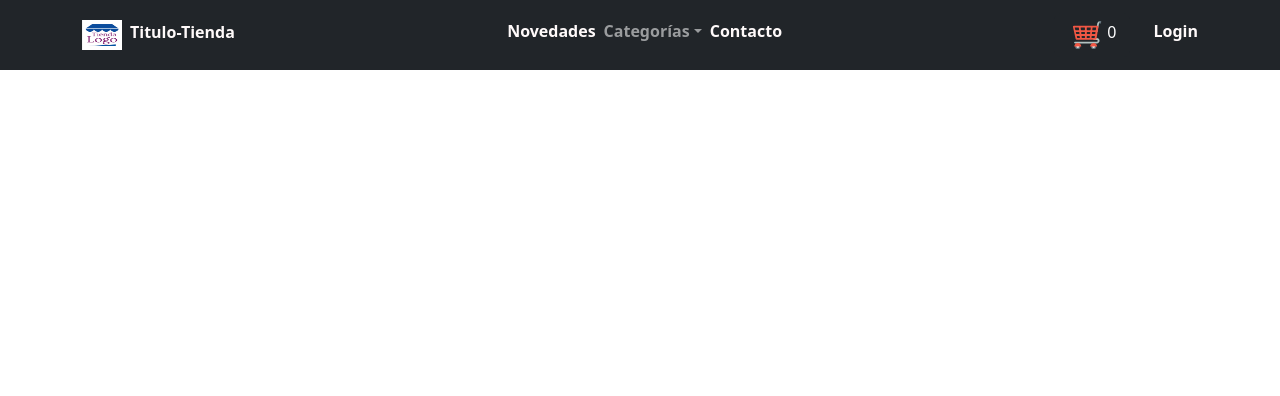
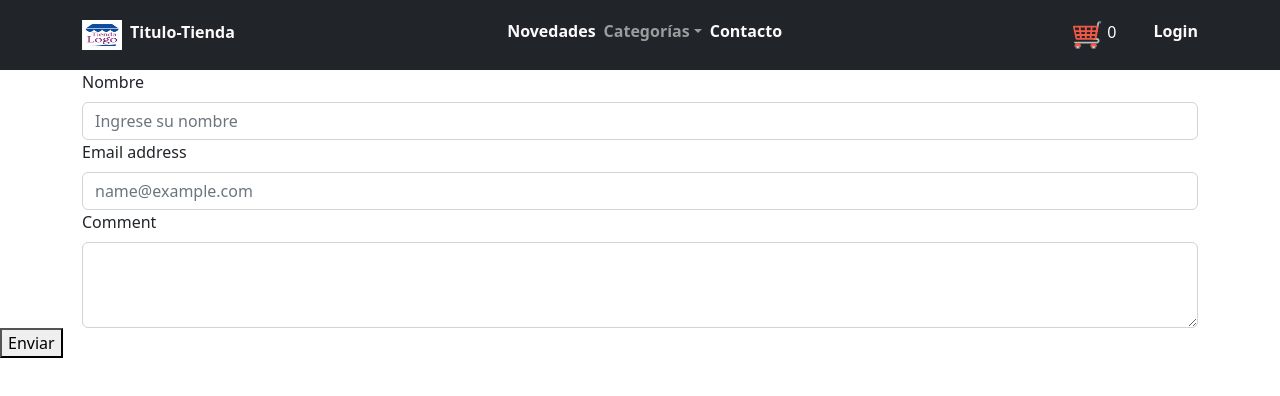
Before and after one commit to DjCristian95/ecommerce-react, a React (Create React App) app: page /finalizarCompra in a window 1280 px wide. Shown: the top 396 px of the page. Built offline with nearby package versions, Linux system fonts and the light colour scheme.

Commit message:
En proceso Finalizar compra +Form de contacto y modelado de BDD

```diff
--- a/src/App.jsx
+++ b/src/App.jsx
@@ -2,6 +2,7 @@ import './App.css';
 import NavbarComponent from './components/Navbar/navbarComponent';
 import ItemListContainer from './container/itemListContainer';
 import ItemDetailContainer from './container/itemDetailContainer';
+import ContactForm from './components/ContactForm/ContactForm';
 import { useState } from 'react';
 import { BrowserRouter, Route, Routes } from 'react-router-dom';
 import { CartProvider } from './contexts/cartContext';
@@ -18,6 +19,7 @@ function App() {
           <Route path="/producto/:idProducto" element={<ItemListContainer />} />
           <Route path="/categoria/:idCategoria" element={<ItemListContainer />} />
           <Route path="/detalle/:idProducto" element={<ItemDetailContainer />} />
+          <Route path="/finalizarCompra" element={<ContactForm />} />
         </Routes>
       </BrowserRouter>
     </CartProvider>
--- /dev/null
+++ b/src/components/ContactForm/ContactForm.jsx
@@ -0,0 +1,68 @@
+import React, { useState } from 'react';
+import { getFirestore, addDoc, collection } from 'firebase/firestore';
+import Form from 'react-bootstrap/Form';
+import Container from 'react-bootstrap/Container';
+
+
+const ContactForm = () => {
+  const [id, setId] = useState();
+
+  const [form, setForm] = useState({
+    name: '',
+    email: '',
+    message: '',
+  });
+
+  const changeHandler = (event) => {
+    const newForm = { ...form, [event.target.name]: event.target.value };
+    setForm(newForm);
+  };
+
+  const submitHandler = (event) => {
+    event.preventDefault();
+
+    const db = getFirestore();
+    const contactFormCollection = collection(db, 'contactform');
+    addDoc(contactFormCollection, form).then((snapshot) => setId(snapshot.id));
+  };
+
+  return (
+    <>
+    <div>
+      {typeof id !== 'undefined' ? (
+        <p>Has enviado un formulario y la id es {id}</p>
+      ) : (
+        <>
+        <Container>
+        <Form  onSubmit={submitHandler}>
+          <Form.Group controlId="form.Name">
+              <Form.Label>Nombre</Form.Label>
+              <Form.Control type="text" id="name" onChange={changeHandler}
+              value={form.name} placeholder="Ingrese su nombre" />
+          </Form.Group>
+          <Form.Group controlId="form.Email">
+              <Form.Label>Email address</Form.Label>
+              <Form.Control type="email"   name="email"
+              id="email" onChange={changeHandler}
+              value={form.email} placeholder="name@example.com" />
+          </Form.Group>
+          <Form.Group controlId="message">
+              <Form.Label>Comment</Form.Label>
+              <Form.Control as="textarea"   name="message"
+              id="message"
+              onChange={changeHandler}
+              value={form.message}  rows={3} />
+          </Form.Group>
+        </Form>
+      </Container>
+          <button>Enviar</button>
+
+          </>
+
+      )}
+    </div>
+    </>
+  );
+};
+
+export default ContactForm;
--- a/src/components/Navbar/cartWidgetComponent.jsx
+++ b/src/components/Navbar/cartWidgetComponent.jsx
@@ -1,6 +1,7 @@
 import Offcanvas from 'react-bootstrap/Offcanvas';
 import Button from 'react-bootstrap/Button';
 import React, { useState, useEffect } from 'react';
+import { Link } from 'react-router-dom';
 import { CartContext } from '../../contexts/cartContext'
 import { useContext } from 'react';
 
@@ -58,7 +59,7 @@ const CartWidgetComponent = ({ ...props }) => {
                         {
                             cart.map(item => {
                                 return (
-                                    <li>
+                                    <li key={item.id}>
                                         <div className="row">
                                             <div className="col-5">
                                                 {item.title}
@@ -86,7 +87,7 @@ const CartWidgetComponent = ({ ...props }) => {
                             <Button className="btn-danger" onClick={clearItems} > Vaciar Carrito</Button>
                         </div>
                         <div className="col-5">
-                        <Button className="btn-success" onClick={clearItems} > Finalizar Compra</Button>
+                            <Link to={`finalizarCompra`}> <Button className="btn-success"> Finalizar Compra</Button></Link>
                         </div>
                 </div>
                 </span>
```
